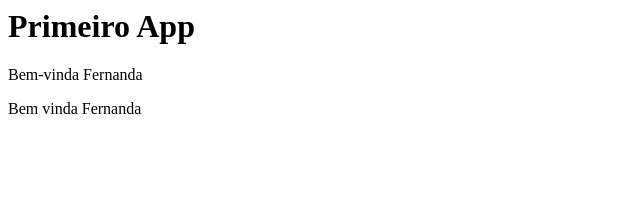
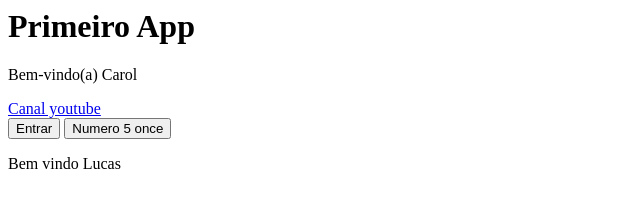
Before and after one commit to fernandastrebe/cursoVueJs, a plain HTML site: page index.html in a window 1280 px wide. Shown: the whole page, without its empty margins (0-640 px from the left). Drawn offline with nearby package versions, Linux system fonts and the light colour scheme.

Commit message:
feat: praticando as diretivas do vue

```diff
--- a/index.html
+++ b/index.html
@@ -2,8 +2,14 @@
 
 <div id="app">
     <h1> Primeiro App </h1>
-    <p>Bem-vinda {{nome}} </p>
-    <p> {{bemVindo()}} </p>
+    <p v-once>Bem-vindo(a) {{ nome }} </p>
+
+    <a v-bind:href="canal">Canal youtube</a>
+    <br/>
+    <button v-on:click="entrar(250)">Entrar</button>
+    <button v-on:click.once="entrar(250)">Numero 5 once</button>
+    <br/>
+    <p>Bem vindo {{ entrar2() }}</p>
 </div>
 
 <script>
@@ -11,14 +17,20 @@
         el: '#app',
         data(){
             return{
-                nome: 'Fernanda',
-                idade:23
+                nome: 'Carol',
+                canal: 'https://youtube.com/c/warren'
             }
         },
-        methods:{
-            bemVindo(){
-                return "Bem vinda " + this.nome;
+        methods: {
+            entrar(numero){
+                this.nome += numero;
+            },
+
+            entrar2(){
+                this.nome = 'Lucas';
+                return this.nome;
             }
         }
+
     })
 </script>
```
